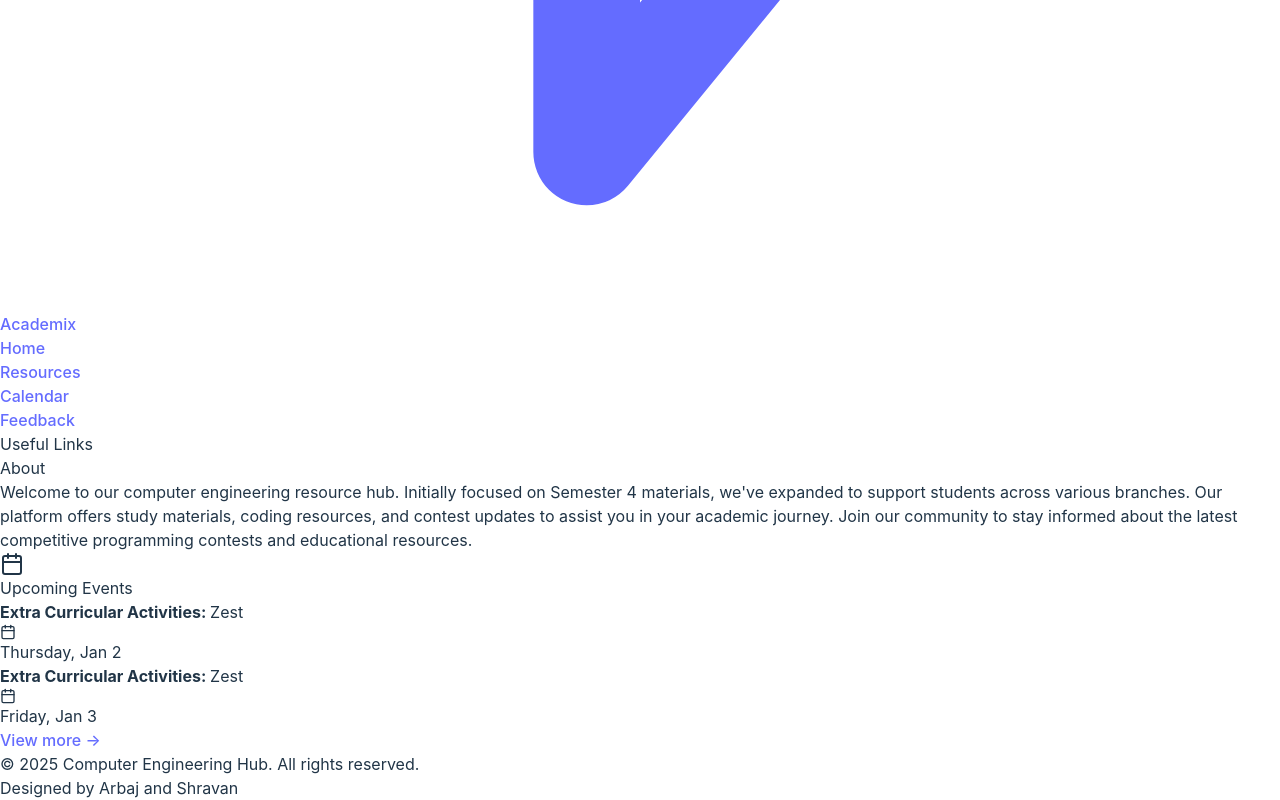
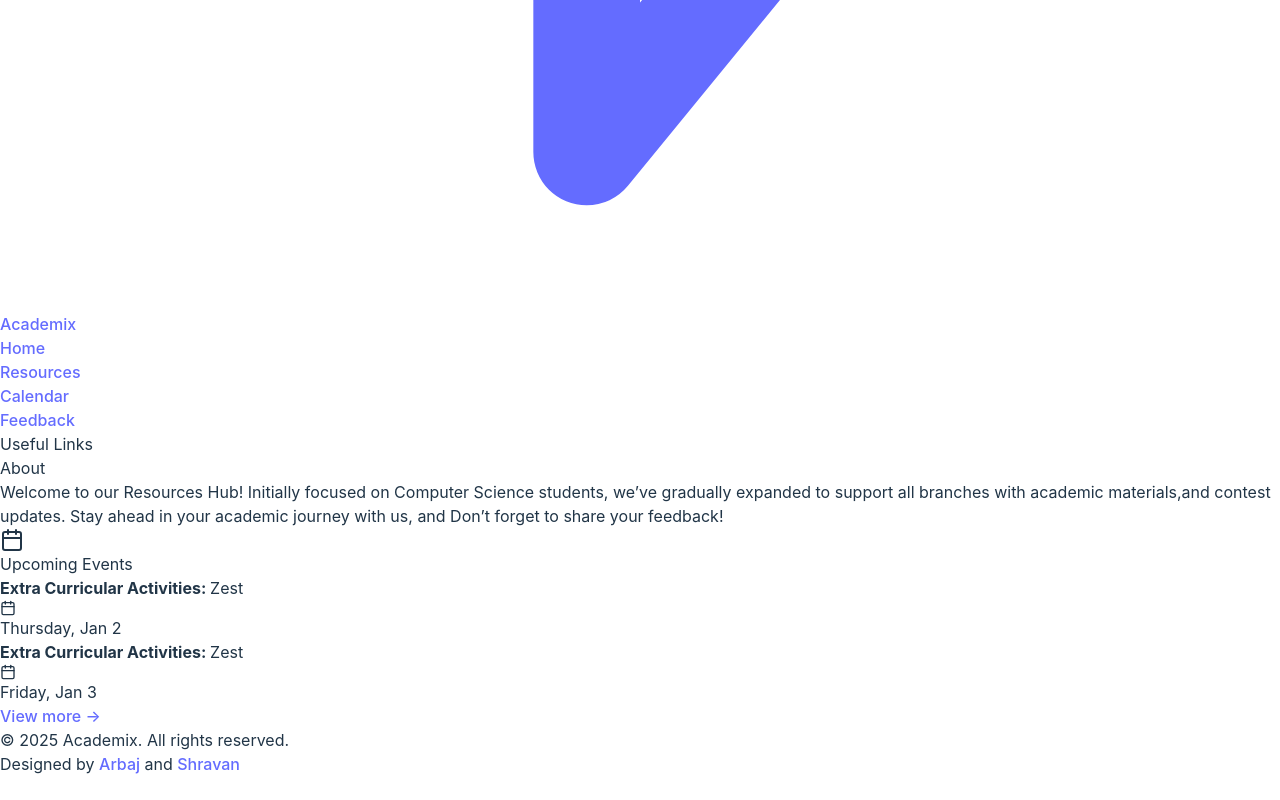
Before and after one commit to ShravanMukkawar/Resources, a React (Vite) app in the folder client/: page / in a window 1280 px wide. Shown: the part 1143-1943 px from the top of the page. After the commit the page ends 1919 px from the top, so only its background shows below. Built offline with nearby package versions, Linux system fonts and the light colour scheme.

Commit message:
Updated Disclaimer

```diff
--- a/client/src/pages/Calendar.jsx
+++ b/client/src/pages/Calendar.jsx
@@ -64,7 +64,6 @@ const CalendarDay = ({ day, events, onShowEvents, isToday }) => {
     { key: 'specialDaysJayantis', label: 'Special Days/Jayantis', color: 'bg-yellow-500/20 text-yellow-300 border-yellow-500/30' }
   ];
 
-  // Determine cell background color based on events
   const hasHoliday = events.some(event => event.holidays);
   const hasExamination= events.some(event => event.examination);
   const cellBackground = hasExamination ? 'bg-yellow-700/60' : hasHoliday ? 'bg-red-900/60' : 'bg-[#001233]/30';
@@ -97,9 +96,6 @@ const CalendarDay = ({ day, events, onShowEvents, isToday }) => {
   );
 };
 
-// Rest of the CalendarComponent remains the same...
-
-// Main calendar component
 const CalendarComponent = () => {
   const [currentMonth, setCurrentMonth] = useState(new Date());
   const [events, setEvents] = useState([]);
@@ -186,19 +182,21 @@ const CalendarComponent = () => {
 
   return (
     <motion.div
-      className="h-fit bg-gradient-to-b from-[#001233] to-[#001845]"
+      className="min-h-screen bg-gradient-to-b from-[#001233] to-[#001845]"
       initial={{ opacity: 0 }}
       animate={{ opacity: 1 }}
       exit={{ opacity: 0 }}
     >
-    <div className="fixed bg-yellow-200 w-full  z-10 text-black p-4 rounded-lg text-center flex items-center justify-center gap-2">
-        <AlertTriangle size={20} className="text-black" /> {/* Info icon */}
-        <strong>Disclaimer:</strong> The listed events are subject to change due to modifications in the academic calendar. Please refer to the official academic calendar for the most up-to-date information.
-    </div>
+      <div className="bg-yellow-200 mx-4 mt-2 p-2 rounded-lg text-black text-xs flex items-center justify-center gap-1">
+        <AlertTriangle size={12} className="text-black flex-shrink-0" />
+        <p className="flex-1 text-center">
+          Events subject to change. Check official calendar.
+        </p>
+      </div>
 
-      <main className="container mx-auto px-4 py-20">
+      <main className="container mx-auto px-4 py-8">
         <motion.section
-          className="mb-24"
+          className="mb-8 md:mb-24"
           initial={{ y: 20, opacity: 0 }}
           animate={{
             y: 0,
@@ -210,8 +208,7 @@ const CalendarComponent = () => {
             }
           }}
         >
-          <div className="bg-[#002855]/80 backdrop-blur-sm rounded-2xl p-8 shadow-xl border border-[#00B4D8]/20">
-            {/* Header section */}
+          <div className="bg-[#002855]/80 backdrop-blur-sm rounded-2xl p-4 md:p-8 shadow-xl border border-[#00B4D8]/20">
             <div className="flex flex-col md:flex-row md:justify-between md:items-center mb-6 gap-4">
               <h2 className="text-3xl md:text-4xl font-bold text-white">
                 <span className="inline-flex items-center border-b-2 border-[#00B4D8] pb-2">
@@ -246,7 +243,7 @@ const CalendarComponent = () => {
               </div>
             )}
 
-<div className="grid grid-cols-7 gap-1 relative">
+            <div className="grid grid-cols-7 gap-1 relative">
               {["Sun", "Mon", "Tue", "Wed", "Thu", "Fri", "Sat"].map((day) => (
                 <div key={day} className="text-[#00B4D8] font-semibold p-2 text-center">
                   {day}
@@ -280,7 +277,6 @@ const CalendarComponent = () => {
               })}
             </div>
 
-            {/* Legend */}
             <div className="mt-6 flex flex-wrap gap-4">
               <div className="flex items-center gap-2">
                 <div className="w-4 h-4 rounded bg-red-500/20"></div>
@@ -316,8 +312,11 @@ const CalendarComponent = () => {
         </motion.section>
       </main>
 
-
       <style jsx global>{`
+        body {
+          min-height: 100vh;
+          background: #001845;
+        }
         .custom-scrollbar::-webkit-scrollbar {
           width: 6px;
         }
@@ -332,7 +331,6 @@ const CalendarComponent = () => {
           background: #0090a8;
         }
       `}</style>
-
     </motion.div>
   );
 };
--- a/client/src/pages/Home.jsx
+++ b/client/src/pages/Home.jsx
@@ -77,7 +77,7 @@ const Home = () => {
                         </h2>
                         <div className="text-white/90 max-w-4xl mx-auto p-6 bg-[#001233]/50 rounded-xl">
                             <p className="text-lg leading-relaxed">
-                                Welcome to our computer engineering resource hub. Initially focused on Semester 4 materials, we've expanded to support students across various branches. Our platform offers study materials, coding resources, and contest updates to assist you in your academic journey. Join our community to stay informed about the latest competitive programming contests and educational resources.
+                            Welcome to our Resources Hub! Initially focused on Computer Science students, we’ve gradually expanded to support all branches with academic materials,and contest updates. Stay ahead in your academic journey with us, and Don’t forget to share your feedback!
                             </p>
                         </div>
                     </div>
@@ -156,11 +156,28 @@ const Home = () => {
     className="text-center text-gray-300 py-8 border-t border-[#00B4D8]/20 mt-12"
 >
     <p className="text-sm mb-4">
-                        © 2025 Computer Engineering Hub. All rights reserved.
+        © 2025 Academix. All rights reserved.
     </p>
     <div className="flex flex-col items-center justify-center space-y-4">
         <p className="text-lg font-medium text-white">
-                            Designed by Arbaj and Shravan
+            Designed by{' '}
+            <a
+                href="https://www.linkedin.com/in/arbaj-shaikh-0b2bb325a"
+                target="_blank"
+                rel="noopener noreferrer"
+                className="text-[#00B4D8] hover:text-[#0090a8] transition-colors"
+            >
+                Arbaj
+            </a>
+            {' '}and{' '}
+            <a
+                href="https://www.linkedin.com/in/shravan-mukkawar-287894249/"
+                target="_blank"
+                rel="noopener noreferrer"
+                className="text-[#00B4D8] hover:text-[#0090a8] transition-colors"
+            >
+                Shravan
+            </a>
         </p>
     </div>
 </motion.footer>
```
Lines whose indentation alone changed are shown as unchanged.
